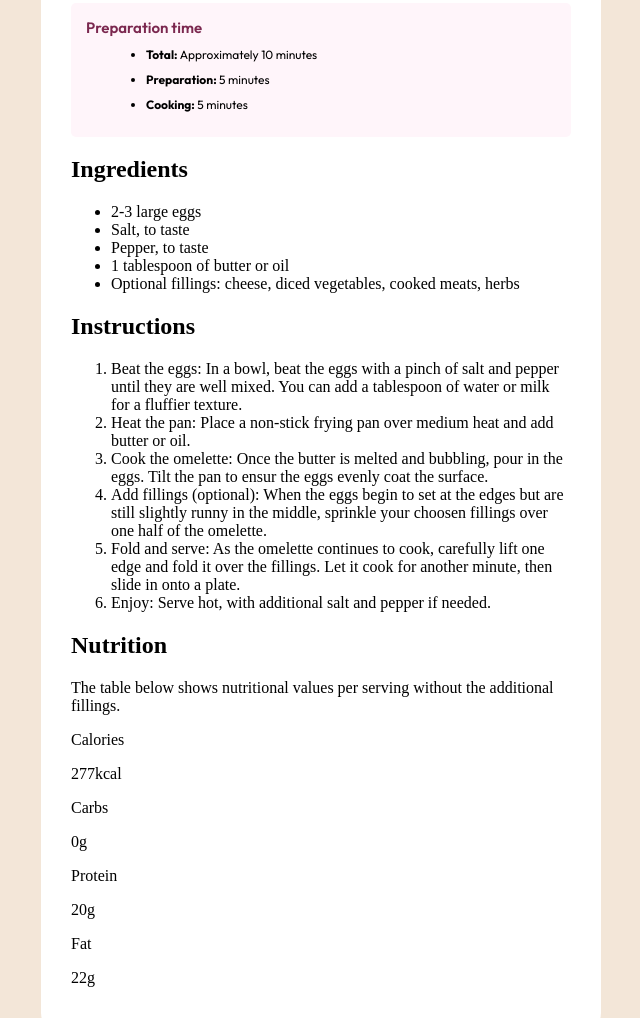
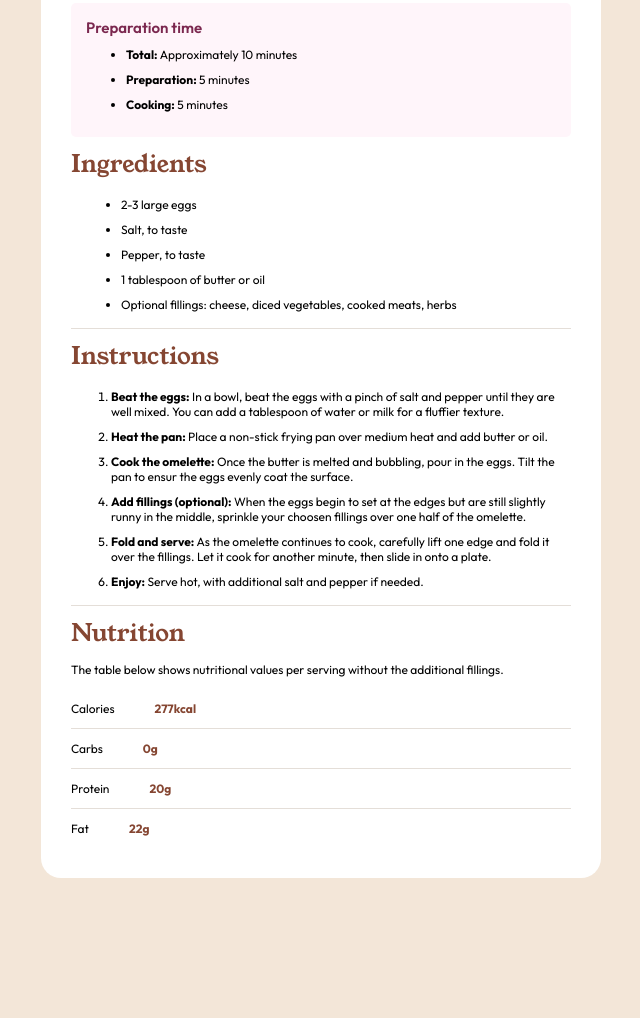
Before and after one commit to Eyobed106/recipe-page-main, a plain HTML site: page index.html in a window 1280 px wide. Shown: the part 440-1458 px from the top of the page, without its empty margins (319-959 px from the left). After the commit the page ends 1368 px from the top, so only its background shows below. Drawn offline with Linux system fonts and the light colour scheme.

Commit message:
add some more styles

```diff
--- a/CSS/styles.css
+++ b/CSS/styles.css
@@ -23,7 +23,8 @@ body {
   font-weight: 400;
 }
 
-.main-wrapper p.sub-head {
+.main-wrapper p.sub-head,
+.nutrition-wrapper p {
   font-family: "Outfit", arial, sans-serif;
   font-size: 0.75em;
 }
@@ -35,17 +36,21 @@ body {
 }
 
 .preparation-time-wrapper ul {
-  margin: 10px;
+  margin: 10px 0;
 }
 
-.preparation-time-wrapper ul li {
+.preparation-time-wrapper ul li,
+.instructions-wrapper ol li {
   font-size: 12px;
   font-family: "Outfit";
-  margin: 10px;
+  margin: 10px 0;
 }
-.preparation-time-wrapper ul li span {
+
+.preparation-time-wrapper ul li span,
+.instructions-wrapper ol li span {
   font-weight: bold;
 }
+
 .preparation-time-wrapper .info-preparation-time {
   margin: 0;
   color: hsl(332, 51%, 32%);
@@ -53,3 +58,34 @@ body {
   font-weight: 600;
   font-size: 0.938em;
 }
+
+.ingredients-wrapper ul li {
+  font-size: 12px;
+  font-family: "Outfit";
+  margin: 10px;
+}
+
+h2 {
+  color: hsl(14, 45%, 36%);
+  font-family: "Young Serif";
+  font-weight: 400;
+  margin: 10px 0;
+}
+
+.divider {
+  border-bottom: 1px solid hsl(30, 18%, 87%);
+}
+
+.calories,
+.carbs,
+.protein,
+.fat {
+  display: flex;
+  align-items: center;
+  gap: 40px;
+}
+
+.nutrition-wrapper p.value {
+  color: hsl(14, 45%, 36%);
+  font-weight: bold;
+}
--- a/index.html
+++ b/index.html
@@ -53,12 +53,12 @@
           <h2>Instructions</h2>
           <ol>
             <li>
-              <span></span>Beat the eggs: In a bowl, beat the eggs with a pinch
+              <span>Beat the eggs:</span> In a bowl, beat the eggs with a pinch
               of salt and pepper until they are well mixed. You can add a
               tablespoon of water or milk for a fluffier texture.
             </li>
             <li>
-              <span></span>Heat the pan: Place a non-stick frying pan over
+              <span>Heat the pan: </span>Place a non-stick frying pan over
               medium heat and add butter or oil.
             </li>
             <li>
@@ -91,22 +91,22 @@
           </p>
           <div class="calories">
             <p>Calories</p>
-            <p>277kcal</p>
+            <p class="value">277kcal</p>
           </div>
           <div class="divider"></div>
           <div class="carbs">
             <p>Carbs</p>
-            <p>0g</p>
+            <p class="value">0g</p>
           </div>
           <div class="divider"></div>
           <div class="protein">
             <p>Protein</p>
-            <p>20g</p>
+            <p class="value">20g</p>
           </div>
           <div class="divider"></div>
           <div class="fat">
             <p>Fat</p>
-            <p>22g</p>
+            <p class="value">22g</p>
           </div>
         </div>
       </div>
```
